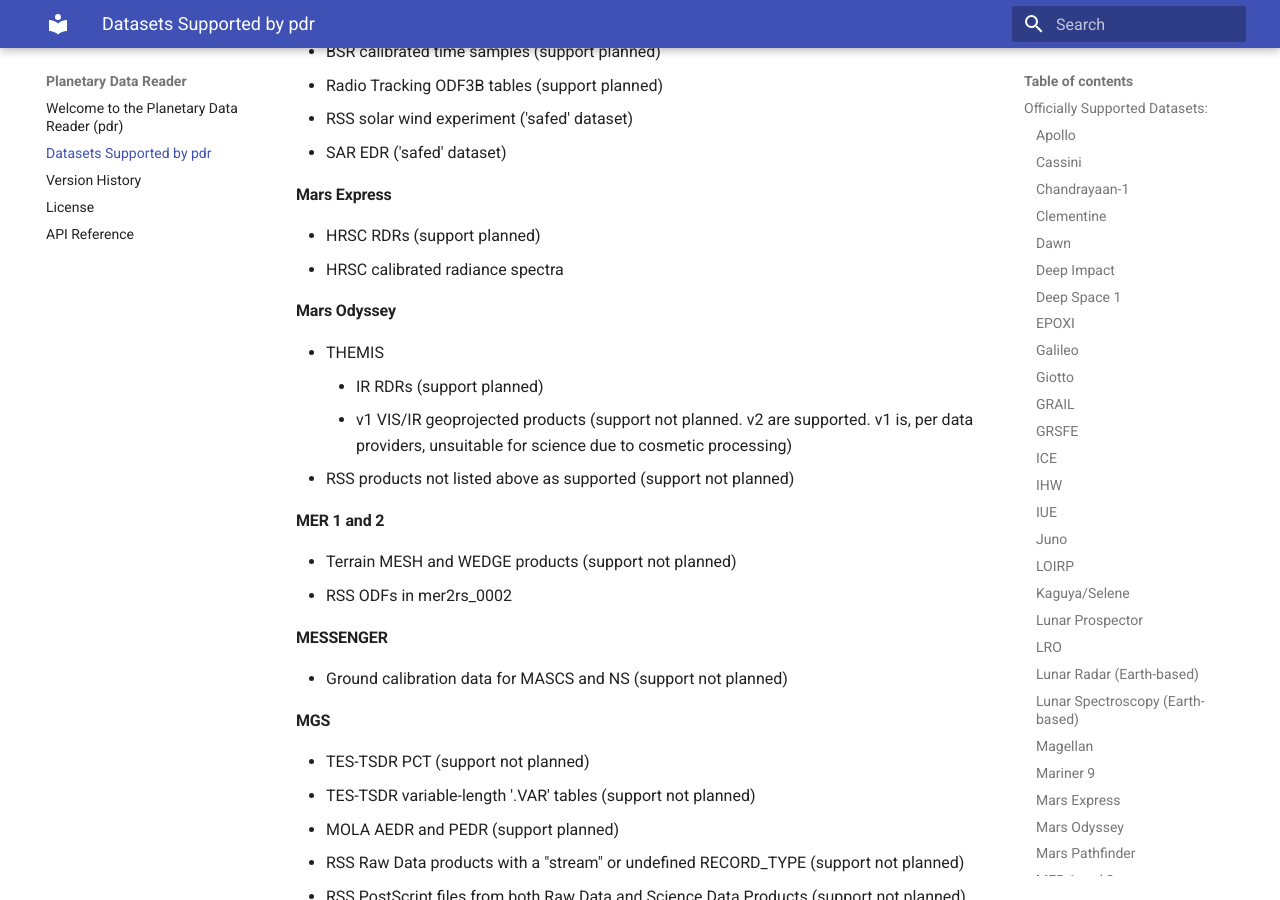
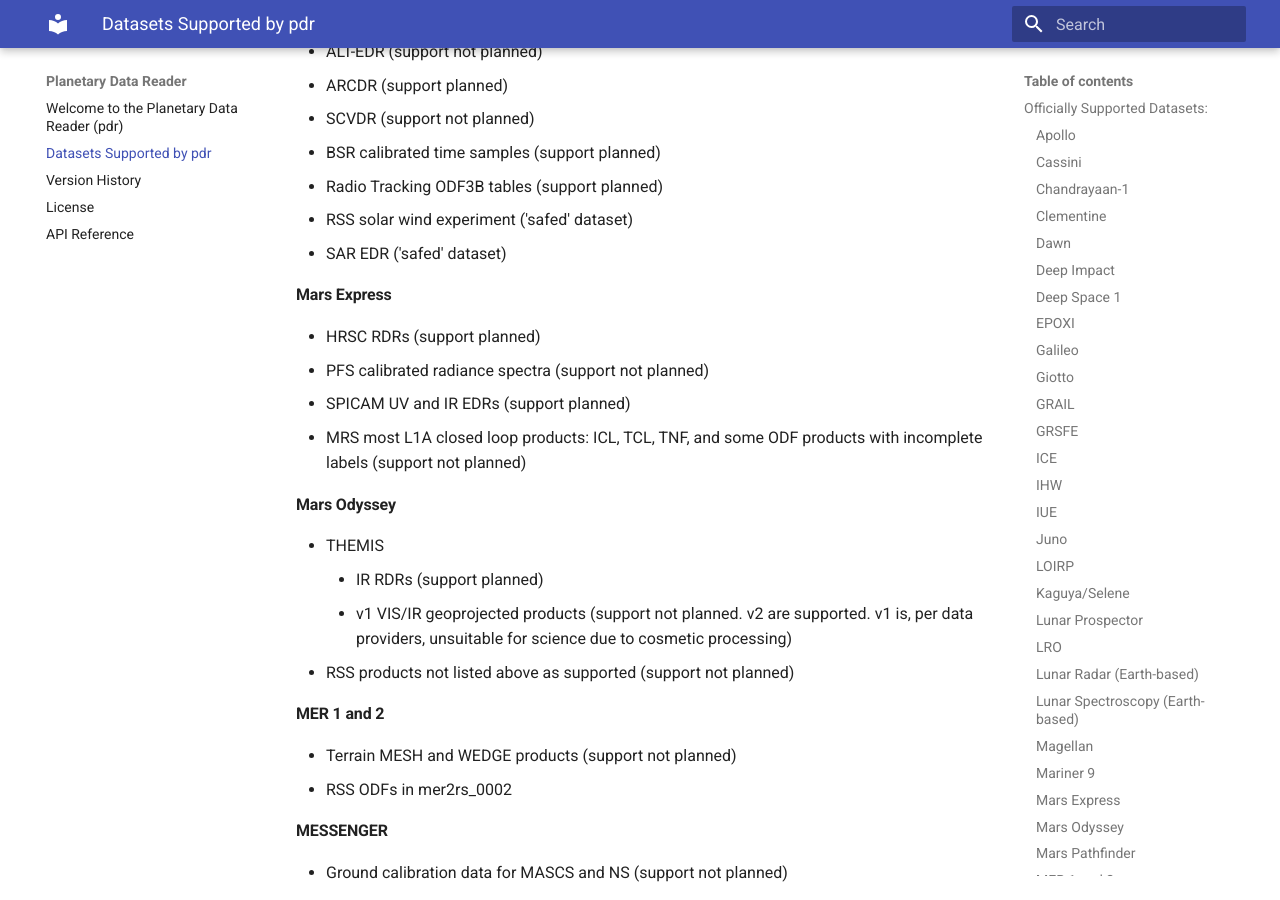
Before and after one commit to MillionConcepts/pdr, an MkDocs documentation site: the page built from docs/supported_datasets.md, in a window 1280 px wide and 900 px high, scrolled down 20845 px. Built offline with MkDocs 1.6.1 and Material for MkDocs 9.7.7, drawn with Linux system fonts in a browser that asks for light colours; some of the changed text lies outside the part shown.

Commit message:
update the support docs

```diff
--- a/docs/supported_datasets.md
+++ b/docs/supported_datasets.md
@@ -247,6 +247,9 @@
   - ASPERA EDRs, RDRs, and DDRs
   - HRSC REFDRs, and SRC RDRs
   - PFS raw interferograms, and housekeeping tables
+  - SPICAM UV and IR RDRs
+  - MRS L1B and L2 products, and derived profiles
+  - MRS L1A RSR tables (except the "SAMPLE WORDS" field) and most ODF tables
 #### Mars Odyssey
   - THEMIS
     - spectral qubes: VIS and IR v2 geoprojected images, VIS EDR and RDR,
@@ -616,7 +619,9 @@
   - SAR EDR ('safed' dataset)
 #### Mars Express
   - HRSC RDRs (support planned)
-  - HRSC calibrated radiance spectra
+  - PFS calibrated radiance spectra (support not planned)
+  - SPICAM UV and IR EDRs (support planned)
+  - MRS most L1A closed loop products: ICL, TCL, TNF, and some ODF products with incomplete labels (support not planned)
 #### Mars Odyssey
   - THEMIS
     - IR RDRs (support planned)
```
Also changed, not shown: CHANGELOG.md (+1 -0 lines).
